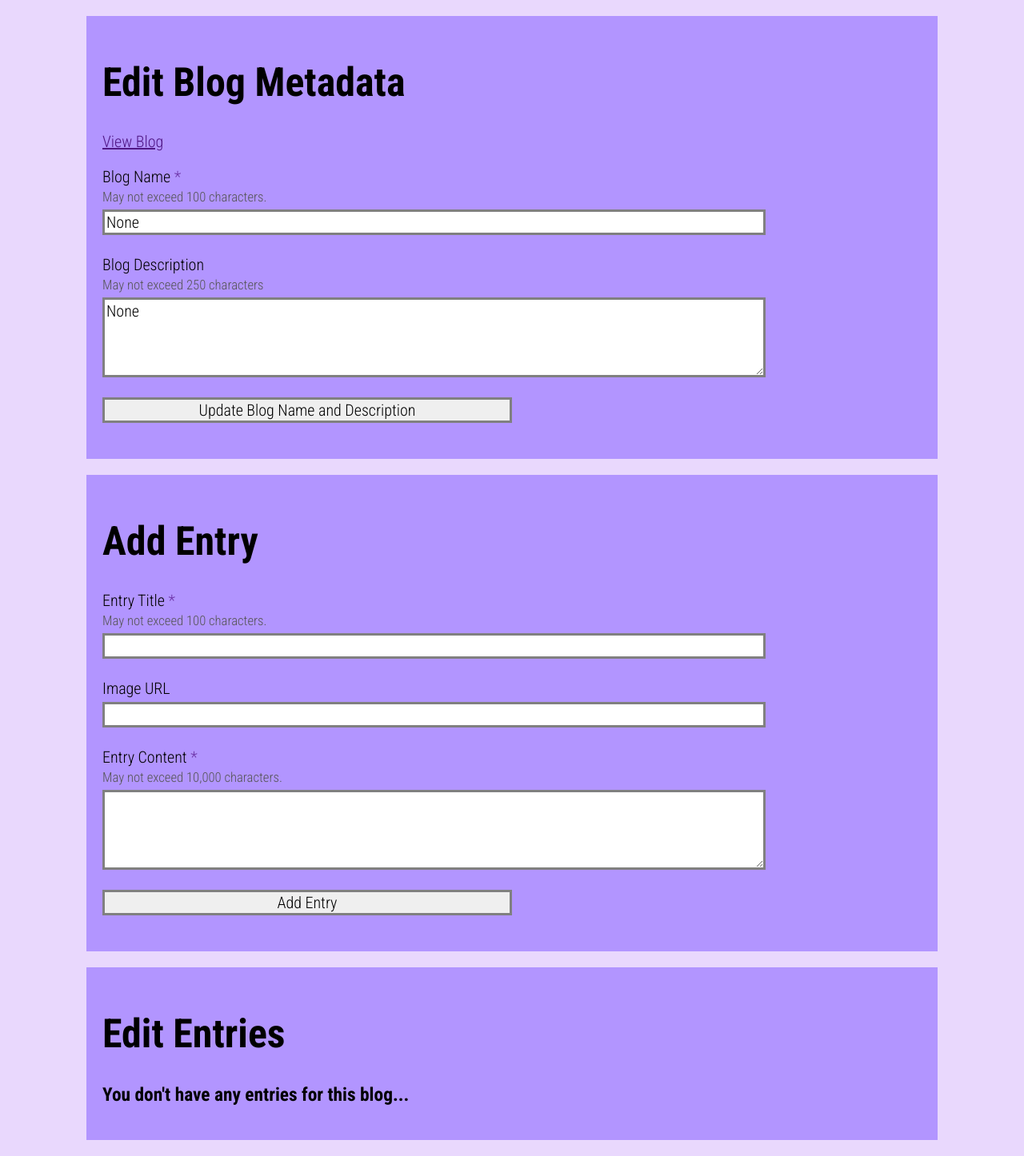
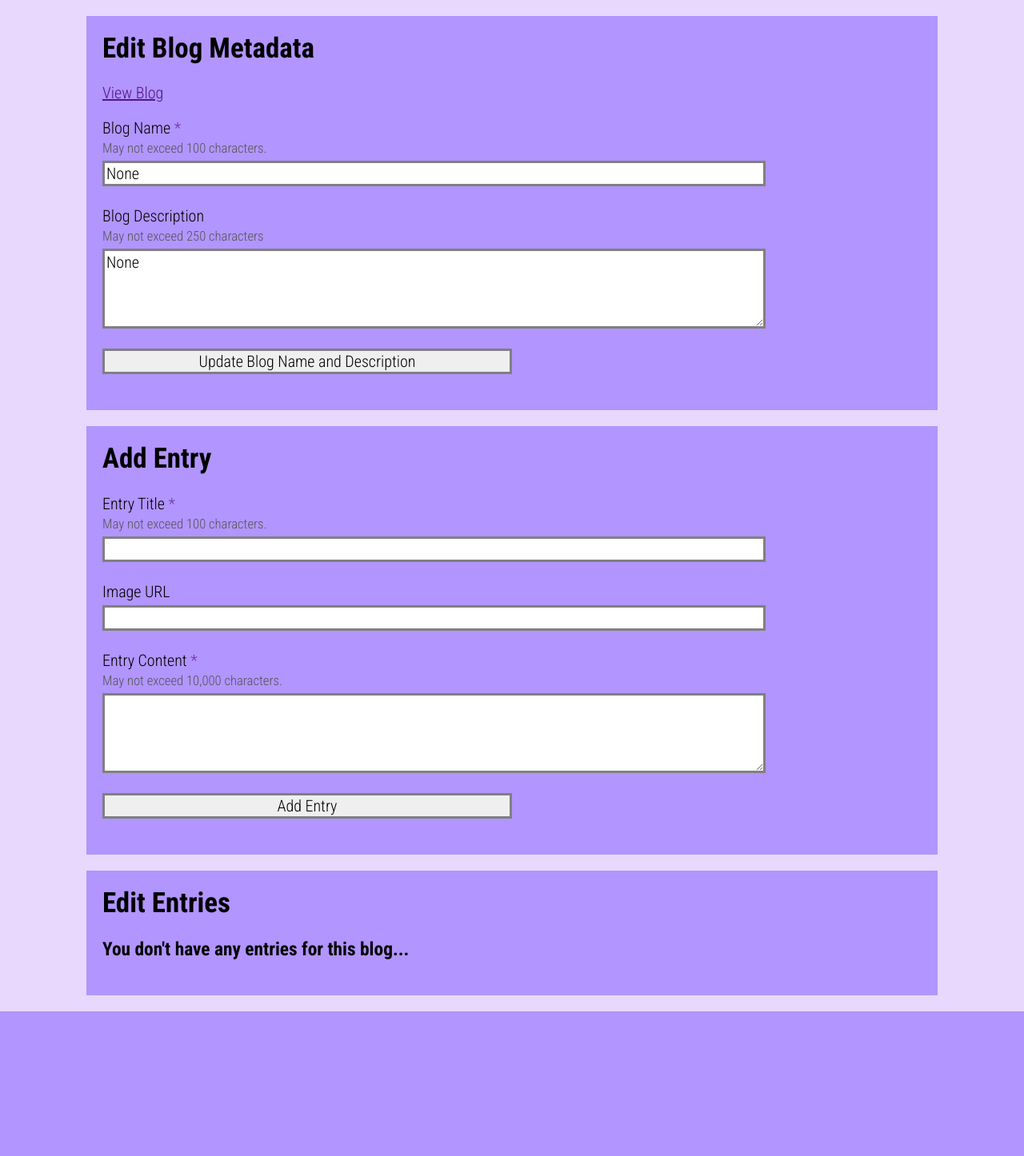
Before and after one commit to Ishq01/TeamRIID__dlup10_ichenadamczyk20_igupta10_rmui10, a Flask app: page /edit-blog in a window 1280 px wide. Shown: the part 50-1496 px from the top of the page at 80% size. After the commit the page ends 1315 px from the top, so only its background shows below. Run offline with Flask 2, Linux system fonts and the light colour scheme; the visitor is signed in with stand-in values (Sample User, id 1); data comes from the database, SQL or seed files in the repository; data that the repository does not hold is empty.

Commit message:
update css

```diff
--- a/app/static/styles.css
+++ b/app/static/styles.css
@@ -53,7 +53,8 @@ a {
 }
 
 .title {
-    font-size: 50px;
+    font-size: 35px;
+    margin-top: 0px;
 }
 
 .text {
```
